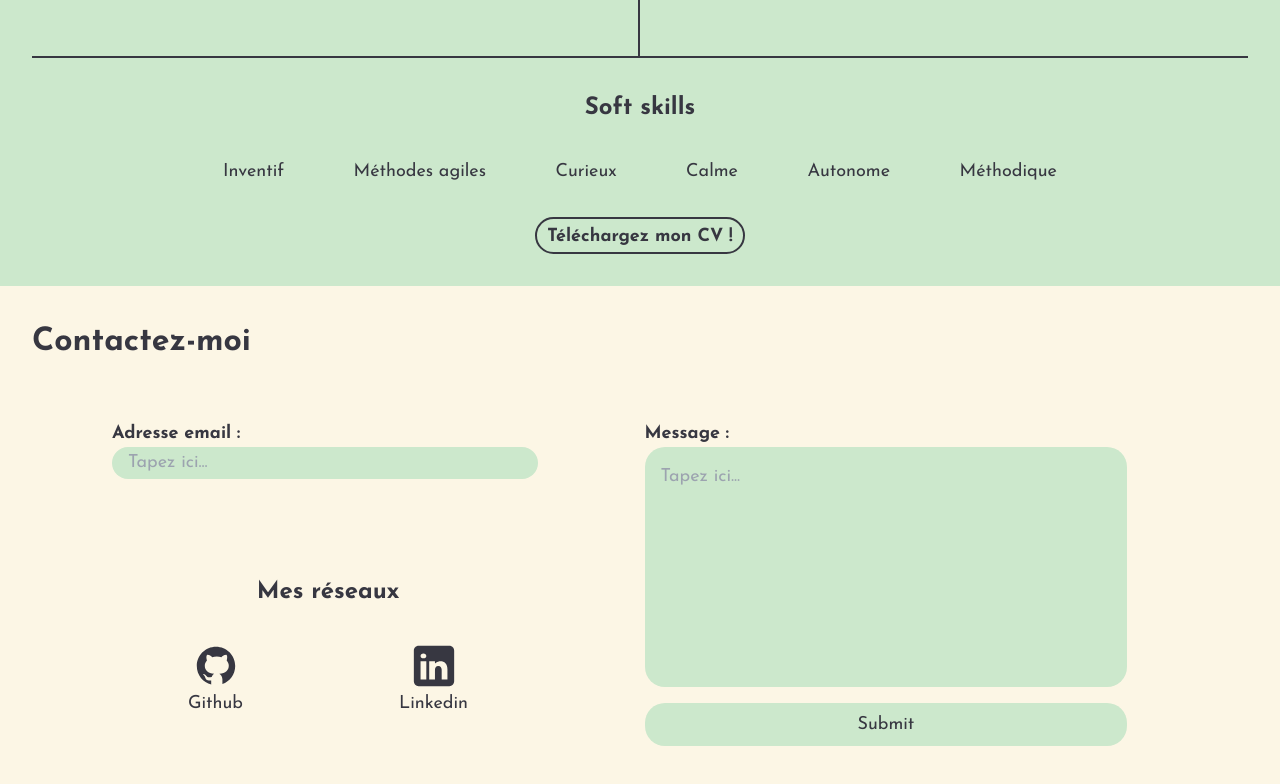
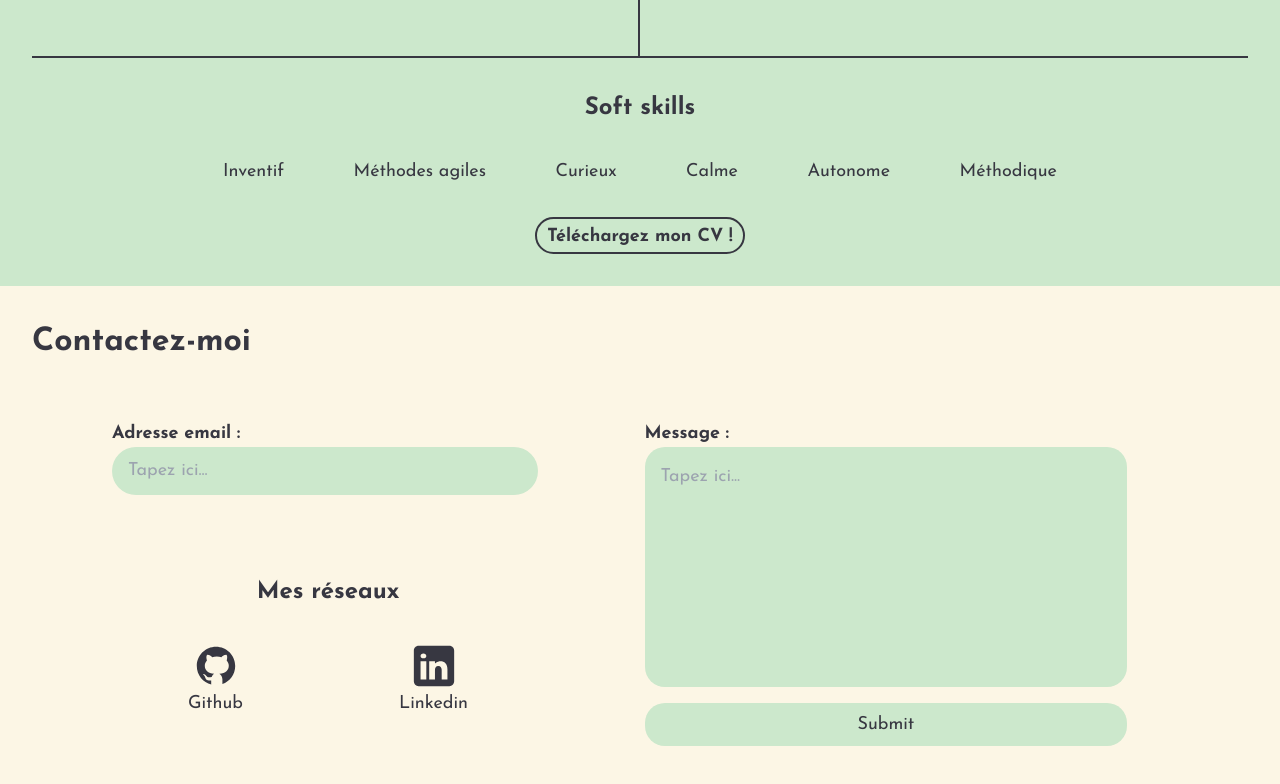
Before and after one commit to FabienRollet/Portfolio, a React (Vite) app: page / in a window 1280 px wide. Shown: the part 1294-2078 px from the top of the page. Built offline with nearby package versions, Linux system fonts and the light colour scheme.

Commit message:
Update email input

```diff
--- a/src/index.css
+++ b/src/index.css
@@ -161,7 +161,7 @@ label {
 #email {
   height: 2rem;
   padding: 1rem;
-  border-radius: 20px;
+  border-radius: 40px;
   background-color: var(--secondary-color);
   margin-bottom: 1rem;
 }
@@ -338,6 +338,7 @@ label {
   #email {
     width: 80%;
     border-color: red;
+    height: 3rem;
   }
   .message {
     grid-row-start: 2/4;
```
